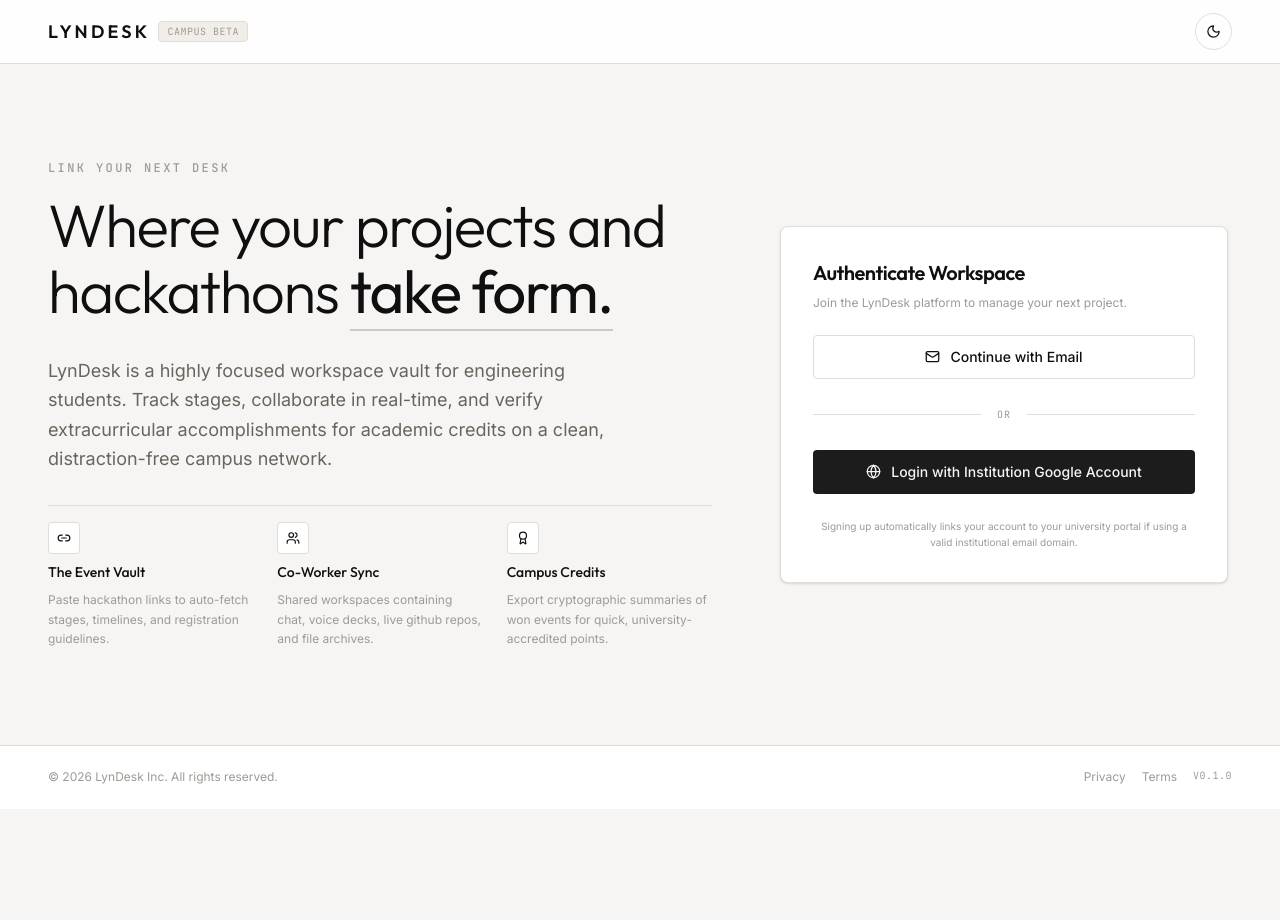
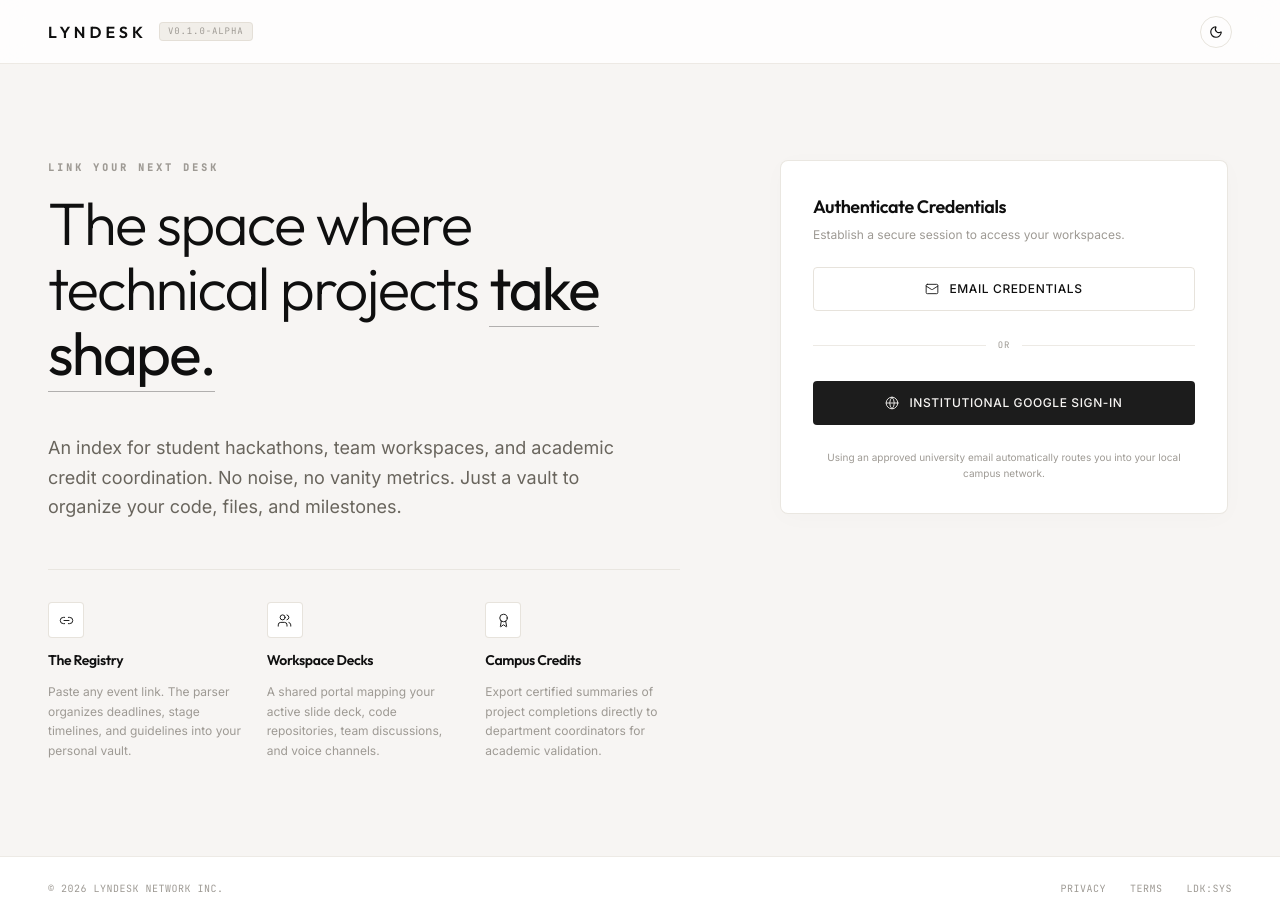
Before and after one commit to Shreeprasandh/LynDesk, a Next.js app: page / in a window 1280 px wide. Before the commit the page ends 809 px from the top, so only its background shows below. Built offline with nearby package versions, Linux system fonts and the light colour scheme.

Commit message:
style: polish copy and layout spacing to meet human-masterpiece standards

```diff
--- a/src/app/page.tsx
+++ b/src/app/page.tsx
@@ -12,10 +12,6 @@ import {
   ArrowRight,
   Globe,
   FolderGit,
-  Compass,
-  Bell,
-  FileText,
-  Lock,
   Mail
 } from "lucide-react";
 
@@ -29,7 +25,6 @@ export default function Home() {
   const handleLogin = (e: React.FormEvent) => {
     e.preventDefault();
     setLoading(true);
-    // Simulate premium transition delay
     setTimeout(() => {
       setLoading(false);
       setAuthStep("success");
@@ -39,116 +34,117 @@ export default function Home() {
   return (
     <div className="flex-1 flex flex-col font-sans selection:bg-accent-main selection:text-bg-base">
 
-      {/* 1. Header (Sticky, Frosted Glass) */}
-      <header className="sticky top-0 z-50 h-16 flex items-center justify-between px-6 md:px-12 bg-bg-surface/85 backdrop-blur-md border-b border-border-main transition-colors duration-150">
-        <div className="flex items-center gap-2">
-          <span className="font-display text-lg font-semibold tracking-[0.18em] text-txt-main">
+      {/* 1. Header (Sticky, Frosted Glass, Swiss Grid Style) */}
+      <header className="sticky top-0 z-50 h-16 flex items-center justify-between px-6 md:px-12 bg-bg-surface/80 backdrop-blur-md border-b border-border-main/60 transition-colors duration-150">
+        <div className="flex items-center gap-3">
+          <span className="font-display text-base font-semibold tracking-[0.25em] text-txt-main">
             LYNDESK
           </span>
-          <span className="text-[10px] tracking-wider text-txt-muted uppercase px-2 py-0.5 border border-border-main rounded bg-bg-card font-mono">
-            Campus Beta
+          <span className="text-[9px] font-mono tracking-widest text-txt-muted uppercase border border-border-main/80 px-2 py-0.5 rounded bg-bg-card">
+            v0.1.0-alpha
           </span>
         </div>
 
         <div className="flex items-center gap-4">
           <button
             onClick={toggleTheme}
-            className="p-2.5 rounded-full border border-border-main hover:bg-bg-card text-txt-main transition-all duration-150 focus:outline-none focus:ring-1 focus:ring-ring-main"
+            className="p-2 rounded-full border border-border-main/80 hover:bg-bg-card text-txt-main transition-colors duration-150 focus:outline-none focus:ring-1 focus:ring-ring-main"
             aria-label="Toggle Theme"
           >
-            {theme === "light" ? <Moon size={15} /> : <Sun size={15} />}
+            {theme === "light" ? <Moon size={14} /> : <Sun size={14} />}
           </button>
         </div>
       </header>
 
-      {/* 2. Page Content Viewport */}
-      <main className="flex-1 max-w-7xl w-full mx-auto px-6 md:px-12 py-16 md:py-24 grid grid-cols-1 lg:grid-cols-12 gap-12 lg:gap-16 items-center">
+      {/* 2. Asymmetric Grid Layout (Designed like a premium design studio portal) */}
+      <main className="flex-1 max-w-7xl w-full mx-auto px-6 md:px-12 py-12 md:py-24 grid grid-cols-1 lg:grid-cols-12 gap-12 lg:gap-16 items-start">
 
-        {/* Left Column: Hero Copy & Features Summary */}
-        <section className="lg:col-span-7 flex flex-col items-start gap-8">
+        {/* Left Column: Premium Typographic Layout */}
+        <section className="lg:col-span-7 flex flex-col items-start gap-12 lg:pr-8">
           <div className="flex flex-col gap-4">
-            <span className="font-mono text-xs uppercase tracking-[0.2em] text-txt-muted font-medium">
+            <span className="font-mono text-[10px] uppercase tracking-[0.3em] text-txt-muted font-semibold">
               Link Your Next Desk
             </span>
-            <h1 className="font-display text-4xl sm:text-5xl md:text-6xl font-light tracking-tight text-txt-main leading-[1.1] max-w-2xl">
-              Where your projects and hackathons <span className="font-normal border-b-2 border-accent-main/20">take form.</span>
+            <h1 className="font-display text-4xl sm:text-5xl md:text-6xl font-light tracking-[-0.03em] text-txt-main leading-[1.08]">
+              The space where technical projects <span className="font-normal border-b border-txt-main/30">take shape.</span>
             </h1>
           </div>
 
-          <p className="text-txt-sub text-lg leading-relaxed max-w-xl">
-            LynDesk is a highly focused workspace vault for engineering students.
-            Track stages, collaborate in real-time, and verify extracurricular accomplishments
-            for academic credits on a clean, distraction-free campus network.
+          <p className="text-txt-sub text-base md:text-lg leading-relaxed max-w-xl font-light">
+            An index for student hackathons, team workspaces, and academic credit coordination.
+            No noise, no vanity metrics. Just a vault to organize your code, files, and milestones.
           </p>
 
-          {/* Features Checklist */}
-          <div className="grid grid-cols-1 sm:grid-cols-3 gap-6 w-full pt-4 border-t border-border-main">
-            <div className="flex flex-col gap-2">
-              <div className="h-8 w-8 rounded border border-border-main bg-bg-surface flex items-center justify-center text-txt-main">
-                <Link2 size={14} />
+          {/* Detailed Feature Cards (Swiss Design Principles: Clean alignment, fine borders, heavy copy) */}
+          <div className="grid grid-cols-1 md:grid-cols-3 gap-6 w-full pt-8 border-t border-border-main/60">
+
+            <div className="flex flex-col gap-3">
+              <div className="h-9 w-9 rounded-sm border border-border-main/80 bg-bg-surface flex items-center justify-center text-txt-main">
+                <Link2 size={15} className="stroke-[1.5]" />
               </div>
-              <h3 className="font-display text-sm font-medium text-txt-main">The Event Vault</h3>
-              <p className="text-xs text-txt-muted leading-relaxed">
-                Paste hackathon links to auto-fetch stages, timelines, and registration guidelines.
+              <h3 className="font-display text-sm font-semibold tracking-tight text-txt-main">The Registry</h3>
+              <p className="text-xs text-txt-muted leading-relaxed font-light">
+                Paste any event link. The parser organizes deadlines, stage timelines, and guidelines into your personal vault.
               </p>
             </div>
 
-            <div className="flex flex-col gap-2">
-              <div className="h-8 w-8 rounded border border-border-main bg-bg-surface flex items-center justify-center text-txt-main">
-                <Users size={14} />
+            <div className="flex flex-col gap-3">
+              <div className="h-9 w-9 rounded-sm border border-border-main/80 bg-bg-surface flex items-center justify-center text-txt-main">
+                <Users size={15} className="stroke-[1.5]" />
               </div>
-              <h3 className="font-display text-sm font-medium text-txt-main">Co-Worker Sync</h3>
-              <p className="text-xs text-txt-muted leading-relaxed">
-                Shared workspaces containing chat, voice decks, live github repos, and file archives.
+              <h3 className="font-display text-sm font-semibold tracking-tight text-txt-main">Workspace Decks</h3>
+              <p className="text-xs text-txt-muted leading-relaxed font-light">
+                A shared portal mapping your active slide deck, code repositories, team discussions, and voice channels.
               </p>
             </div>
 
-            <div className="flex flex-col gap-2">
-              <div className="h-8 w-8 rounded border border-border-main bg-bg-surface flex items-center justify-center text-txt-main">
-                <Award size={14} />
+            <div className="flex flex-col gap-3">
+              <div className="h-9 w-9 rounded-sm border border-border-main/80 bg-bg-surface flex items-center justify-center text-txt-main">
+                <Award size={15} className="stroke-[1.5]" />
               </div>
-              <h3 className="font-display text-sm font-medium text-txt-main">Campus Credits</h3>
-              <p className="text-xs text-txt-muted leading-relaxed">
-                Export cryptographic summaries of won events for quick, university-accredited points.
+              <h3 className="font-display text-sm font-semibold tracking-tight text-txt-main">Campus Credits</h3>
+              <p className="text-xs text-txt-muted leading-relaxed font-light">
+                Export certified summaries of project completions directly to department coordinators for academic validation.
               </p>
             </div>
+
           </div>
         </section>
 
-        {/* Right Column: Premium Auth Card Deck */}
-        <section className="lg:col-span-5 w-full flex justify-center">
-          <div className="w-full max-w-md border border-border-main bg-bg-surface p-8 rounded-lg shadow-sm hover:shadow-md transition-all duration-300">
+        {/* Right Column: Secure Portal Terminal Card */}
+        <section className="lg:col-span-5 w-full flex justify-center lg:sticky lg:top-28">
+          <div className="w-full max-w-md border border-border-main/70 bg-bg-surface p-8 rounded-lg shadow-[0_4px_24px_rgba(0,0,0,0.02)] transition-shadow duration-300">
             <AnimatePresence mode="wait">
               {authStep === "idle" && (
                 <motion.div
                   key="idle"
-                  initial={{ opacity: 0, y: 4 }}
+                  initial={{ opacity: 0, y: 3 }}
                   animate={{ opacity: 1, y: 0 }}
-                  exit={{ opacity: 0, y: -4 }}
-                  transition={{ duration: 0.15, ease: [0.16, 1, 0.3, 1] }}
+                  exit={{ opacity: 0, y: -3 }}
+                  transition={{ duration: 0.12, ease: [0.16, 1, 0.3, 1] }}
                   className="flex flex-col gap-6"
                 >
-                  <div className="flex flex-col gap-2">
-                    <h2 className="font-display text-xl font-semibold text-txt-main tracking-tight">
-                      Authenticate Workspace
+                  <div className="flex flex-col gap-1.5">
+                    <h2 className="font-display text-lg font-semibold tracking-tight text-txt-main">
+                      Authenticate Credentials
                     </h2>
-                    <p className="text-xs text-txt-muted">
-                      Join the LynDesk platform to manage your next project.
+                    <p className="text-xs text-txt-muted font-light">
+                      Establish a secure session to access your workspaces.
                     </p>
                   </div>
 
                   <button
                     onClick={() => setAuthStep("login")}
-                    className="w-full h-11 rounded border border-border-main hover:bg-bg-card text-txt-main font-medium text-sm flex items-center justify-center gap-2.5 transition-colors duration-150 focus:outline-none focus:ring-1 focus:ring-ring-main"
+                    className="w-full h-11 rounded-sm border border-border-main/80 hover:bg-bg-card text-txt-main font-medium text-xs tracking-wider uppercase flex items-center justify-center gap-2.5 transition-colors duration-150 focus:outline-none focus:ring-1 focus:ring-ring-main cursor-pointer"
                   >
-                    <Mail size={15} />
-                    Continue with Email
+                    <Mail size={14} className="stroke-[1.5]" />
+                    Email Credentials
                   </button>
 
                   <div className="relative flex py-1 items-center">
-                    <div className="flex-grow border-t border-border-main"></div>
-                    <span className="flex-shrink mx-4 text-[10px] font-mono tracking-widest text-txt-muted uppercase">or</span>
-                    <div className="flex-grow border-t border-border-main"></div>
+                    <div className="flex-grow border-t border-border-main/60"></div>
+                    <span className="flex-shrink mx-3 text-[9px] font-mono tracking-widest text-txt-muted uppercase">or</span>
+                    <div className="flex-grow border-t border-border-main/60"></div>
                   </div>
 
                   <button
@@ -159,14 +155,14 @@ export default function Home() {
                         setAuthStep("success");
                       }, 1200);
                     }}
-                    className="w-full h-11 rounded bg-accent-main hover:opacity-90 text-bg-base font-medium text-sm flex items-center justify-center gap-2.5 transition-opacity duration-150 focus:outline-none focus:ring-1 focus:ring-ring-main"
+                    className="w-full h-11 rounded-sm bg-accent-main hover:opacity-90 text-bg-base font-medium text-xs tracking-wider uppercase flex items-center justify-center gap-2.5 transition-opacity duration-150 focus:outline-none focus:ring-1 focus:ring-ring-main cursor-pointer"
                   >
-                    <Globe size={15} />
-                    Login with Institution Google Account
+                    <Globe size={14} className="stroke-[1.5]" />
+                    Institutional Google Sign-In
                   </button>
 
-                  <p className="text-[10px] text-center text-txt-muted leading-relaxed">
-                    Signing up automatically links your account to your university portal if using a valid institutional email domain.
+                  <p className="text-[10px] text-center text-txt-muted leading-relaxed font-light">
+                    Using an approved university email automatically routes you into your local campus network.
                   </p>
                 </motion.div>
               )}
@@ -175,42 +171,42 @@ export default function Home() {
                 <motion.form
                   key="login"
                   onSubmit={handleLogin}
-                  initial={{ opacity: 0, y: 4 }}
+                  initial={{ opacity: 0, y: 3 }}
                   animate={{ opacity: 1, y: 0 }}
-                  exit={{ opacity: 0, y: -4 }}
-                  transition={{ duration: 0.15, ease: [0.16, 1, 0.3, 1] }}
+                  exit={{ opacity: 0, y: -3 }}
+                  transition={{ duration: 0.12, ease: [0.16, 1, 0.3, 1] }}
                   className="flex flex-col gap-5"
                 >
-                  <div className="flex flex-col gap-1.5">
+                  <div className="flex flex-col gap-1">
                     <button
                       type="button"
                       onClick={() => setAuthStep("idle")}
-                      className="text-xs text-txt-muted hover:text-txt-main self-start transition-colors duration-150 font-mono tracking-wide"
+                      className="text-[10px] text-txt-muted hover:text-txt-main self-start transition-colors duration-150 font-mono tracking-widest uppercase"
                     >
                       ← Back
                     </button>
-                    <h2 className="font-display text-xl font-semibold text-txt-main tracking-tight mt-1">
-                      Email Credentials
+                    <h2 className="font-display text-lg font-semibold tracking-tight text-txt-main mt-2">
+                      Secure Input
                     </h2>
                   </div>
 
-                  <div className="flex flex-col gap-3">
+                  <div className="flex flex-col gap-3.5">
                     <div className="flex flex-col gap-1">
-                      <label className="text-xs text-txt-sub font-medium">Email Address</label>
+                      <label className="text-xs text-txt-sub font-medium">Domain Email Address</label>
                       <input
                         type="email"
                         required
                         value={email}
                         onChange={(e) => setEmail(e.target.value)}
-                        placeholder="you@university.edu"
-                        className="h-10 px-3 border border-border-main bg-bg-base text-txt-main rounded text-sm placeholder:text-txt-muted/70 focus:outline-none focus:border-txt-main focus:ring-1 focus:ring-ring-main transition-colors duration-150"
+                        placeholder="username@university.edu"
+                        className="h-10 px-3 border border-border-main/80 bg-bg-base text-txt-main rounded-sm text-sm placeholder:text-txt-muted/50 focus:outline-none focus:border-txt-main focus:ring-1 focus:ring-ring-main transition-colors duration-150 font-light"
                       />
                     </div>
 
                     <div className="flex flex-col gap-1">
                       <div className="flex justify-between items-center">
                         <label className="text-xs text-txt-sub font-medium">Password</label>
-                        <a href="#" className="text-[10px] text-txt-muted hover:text-txt-main transition-colors">Forgot?</a>
+                        <a href="#" className="text-[10px] text-txt-muted hover:text-txt-main transition-colors font-light">Forgot?</a>
                       </div>
                       <input
                         type="password"
@@ -218,7 +214,7 @@ export default function Home() {
                         value={password}
                         onChange={(e) => setPassword(e.target.value)}
                         placeholder="••••••••"
-                        className="h-10 px-3 border border-border-main bg-bg-base text-txt-main rounded text-sm placeholder:text-txt-muted/70 focus:outline-none focus:border-txt-main focus:ring-1 focus:ring-ring-main transition-colors duration-150"
+                        className="h-10 px-3 border border-border-main/80 bg-bg-base text-txt-main rounded-sm text-sm placeholder:text-txt-muted/50 focus:outline-none focus:border-txt-main focus:ring-1 focus:ring-ring-main transition-colors duration-150"
                       />
                     </div>
                   </div>
@@ -226,13 +222,13 @@ export default function Home() {
                   <button
                     type="submit"
                     disabled={loading}
-                    className="w-full h-11 rounded bg-accent-main hover:opacity-90 disabled:opacity-50 text-bg-base font-medium text-sm flex items-center justify-center gap-2.5 transition-opacity duration-150 focus:outline-none focus:ring-1 focus:ring-ring-main"
+                    className="w-full h-11 rounded-sm bg-accent-main hover:opacity-90 disabled:opacity-50 text-bg-base font-medium text-xs tracking-wider uppercase flex items-center justify-center gap-2 transition-opacity duration-150 focus:outline-none focus:ring-1 focus:ring-ring-main cursor-pointer"
                   >
                     {loading ? (
-                      <span className="h-4 w-4 rounded-full border-2 border-bg-base/30 border-t-bg-base animate-spin" />
+                      <span className="h-4 w-4 rounded-full border border-bg-base/30 border-t-bg-base animate-spin" />
                     ) : (
                       <>
-                        Secure Sign In
+                        Authenticate Session
                         <ArrowRight size={14} />
                       </>
                     )}
@@ -243,30 +239,30 @@ export default function Home() {
               {authStep === "success" && (
                 <motion.div
                   key="success"
-                  initial={{ opacity: 0, y: 4 }}
+                  initial={{ opacity: 0, y: 3 }}
                   animate={{ opacity: 1, y: 0 }}
-                  exit={{ opacity: 0, y: -4 }}
-                  transition={{ duration: 0.15, ease: [0.16, 1, 0.3, 1] }}
+                  exit={{ opacity: 0, y: -3 }}
+                  transition={{ duration: 0.12, ease: [0.16, 1, 0.3, 1] }}
                   className="flex flex-col items-center text-center gap-6 py-6"
                 >
-                  <div className="h-12 w-12 rounded-full border border-border-main bg-bg-card flex items-center justify-center text-txt-main animate-pulse">
-                    <FolderGit size={20} />
+                  <div className="h-12 w-12 rounded-full border border-border-main/80 bg-bg-card flex items-center justify-center text-txt-main animate-pulse">
+                    <FolderGit size={18} className="stroke-[1.5]" />
                   </div>
 
                   <div className="flex flex-col gap-2">
-                    <h2 className="font-display text-xl font-semibold text-txt-main tracking-tight">
-                      Desk Linked Successfully
+                    <h2 className="font-display text-lg font-semibold tracking-tight text-txt-main">
+                      Desk Initialized
                     </h2>
-                    <p className="text-xs text-txt-sub max-w-xs leading-relaxed">
-                      Welcome to your developer dashboard. We are setting up your project vault.
+                    <p className="text-xs text-txt-sub max-w-xs leading-relaxed font-light">
+                      Verification complete. Accessing your workspaces and project timelines.
                     </p>
                   </div>
 
                   <button
                     onClick={() => setAuthStep("idle")}
-                    className="h-9 px-4 rounded border border-border-main hover:bg-bg-card text-txt-main font-medium text-xs transition-colors duration-150 focus:outline-none"
+                    className="h-9 px-4 rounded-sm border border-border-main/80 hover:bg-bg-card text-txt-main font-medium text-[10px] tracking-wider uppercase transition-colors duration-150 focus:outline-none cursor-pointer"
                   >
-                    Reset Demo Console
+                    Reset Console
                   </button>
                 </motion.div>
               )}
@@ -276,15 +272,15 @@ export default function Home() {
 
       </main>
 
-      {/* 3. Footer (Simple, minimal text info) */}
-      <footer className="h-16 flex items-center justify-between px-6 md:px-12 border-t border-border-main bg-bg-surface text-txt-muted text-xs transition-colors duration-150">
+      {/* 3. Footer (Simple, minimal metadata alignment) */}
+      <footer className="h-16 flex items-center justify-between px-6 md:px-12 border-t border-border-main/60 bg-bg-surface text-txt-muted text-[10px] font-mono tracking-wider transition-colors duration-150">
         <div>
-          © 2026 LynDesk Inc. All rights reserved.
+          © 2026 LYNDESK NETWORK INC.
         </div>
-        <div className="flex gap-4">
+        <div className="flex gap-6 uppercase">
           <a href="#" className="hover:text-txt-main transition-colors">Privacy</a>
           <a href="#" className="hover:text-txt-main transition-colors">Terms</a>
-          <a href="#" className="hover:text-txt-main transition-colors font-mono uppercase tracking-wider text-[10px]">v0.1.0</a>
+          <a href="#" className="text-txt-muted">LDK:SYS</a>
         </div>
       </footer>
 
```
